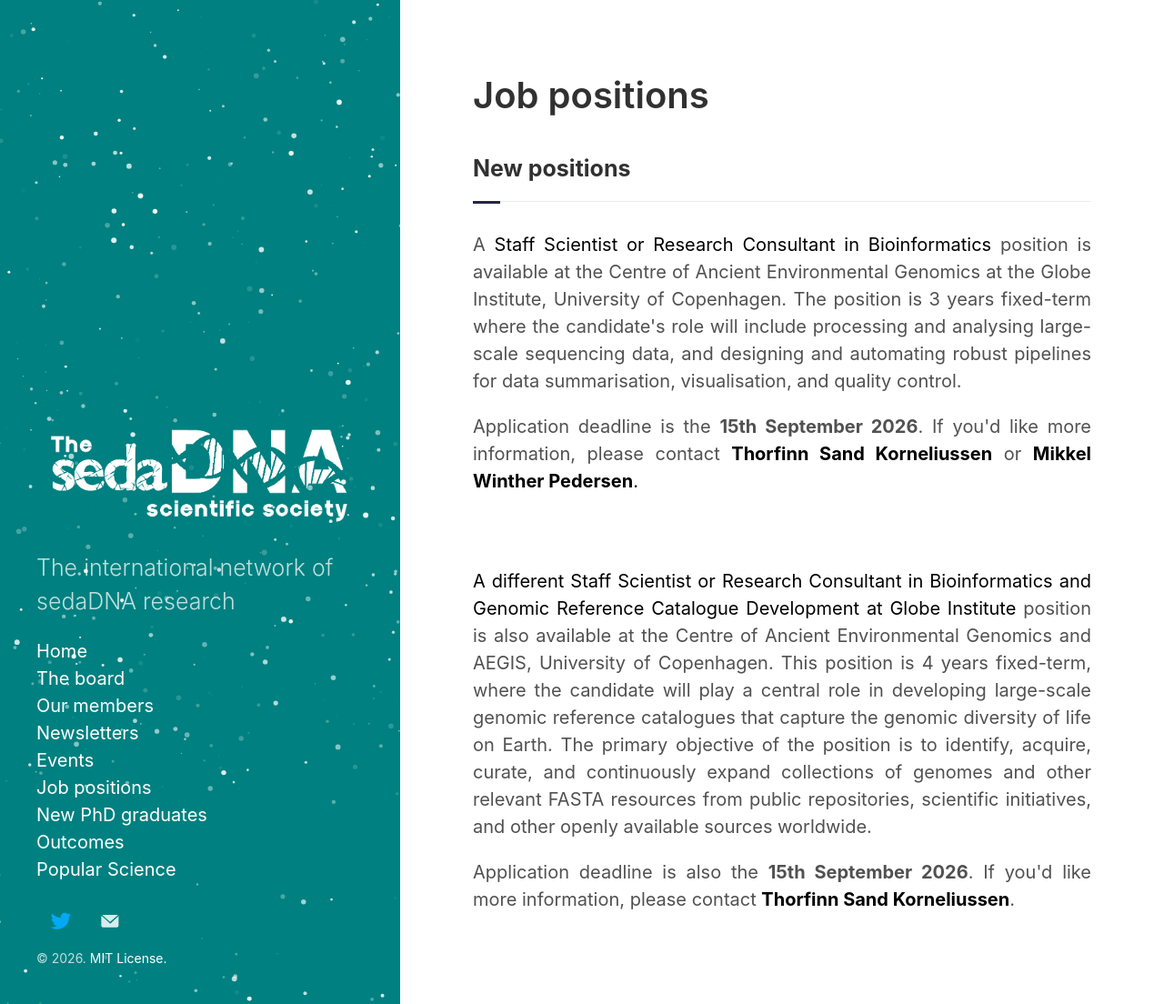
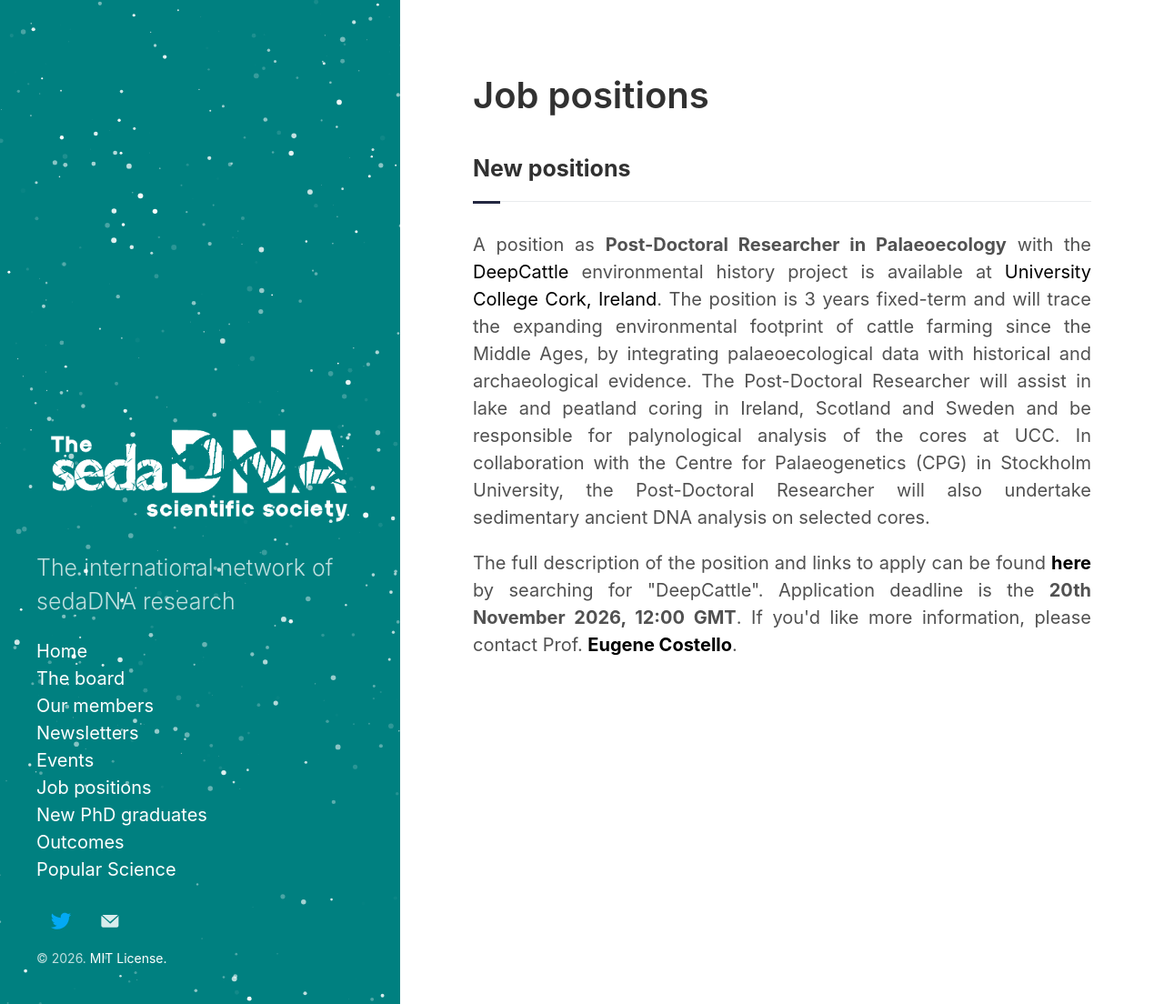
Before and after one commit to sedadna/sedadna.github.io, a Jekyll site: the page built from category/positions.md, in a window 1280 px wide and 1104 px high. Shown: the whole window at 91% size. Built offline with Jekyll 4.4.1, drawn with Linux system fonts in a browser that asks for light colours.

Commit message:
Update positions.md

```diff
--- a/category/positions.md
+++ b/category/positions.md
@@ -7,17 +7,22 @@ title: Job positions
 <div class="intro">
 <h3 class="section-title underline">New positions</h3>
 
-<!--
-<p align="justify">A <b>Funded PhD Opportunity on the project 'Historical Changes in Microalgal Communities in Coastal Aotearoa' at Lincoln University, Aotearoa–New Zealand.</b></p>
-<p align="justify">Applicants must meet the Lincoln University <a href="https://www.lincoln.ac.nz/study/study-programmes/programme-search/doctor-of-philosophy-phd/"><b>entry requirements</b></a>.</p>
-<p align="justify">We're looking for a motivated PhD student to join a multi-institutional team investigating historical changes in marine microalgal communities in coastal Aotearoa–New Zealand.
-This exciting project uses sediment cores, eDNA and palaeoecological tools to uncover how human impacts and environmental change have shaped our coastal ecosystems over time. You'll work with researchers from Lincoln University, Cawthron Institute, and GNS Science, alongside international experts and in partnership with hapori Māori.</p>
-<p align="justify">Supervisors: Prof. Susie Wood, Assoc. Dr Kyle Bland (GNS Science), Dr Kirsty Smith (Cawthron)</p>
-<p align="justify">More info & to apply <a href="https://www.findaphd.com/phds/project/historical-changes-in-microalgal-communities-in-coastal-aotearoa-new-zealand/?p185050">here</a>.</p>
+<p align="justify">
+A position as <b>Post-Doctoral Researcher in Palaeoecology</b> with the <a href="https://cordis.europa.eu/project/id/101230518">DeepCattle</a> environmental history project is available at <a href="https://www.ucc.ie/en/radicalhumanitieslaboratory/">University College Cork, Ireland</a>.
+The position is 3 years fixed-term and will trace the expanding environmental footprint of cattle farming since the Middle Ages, by integrating palaeoecological data with historical and archaeological evidence.
+The Post-Doctoral Researcher will assist in lake and peatland coring in Ireland, Scotland and Sweden and be responsible for palynological analysis of the cores at UCC.
+In collaboration with the Centre for Palaeogenetics (CPG) in Stockholm University, the Post-Doctoral Researcher will also undertake sedimentary ancient DNA analysis on selected cores.
+<p>
+The full description of the position and links to apply can be found <a href="https://my.corehr.com/pls/uccrecruit/erq_search_package.search_form?p_company=5023&p_internal_external=E"><b>here</b></a> by searching for "DeepCattle".
+Application deadline is the <b>20th November 2026, 12:00 GMT</b>.
+If you'd like more information, please contact Prof. <a href="mailto:ecostello@ucc.ie"><b>Eugene Costello</b></a>.
+</p>
 
 <br>
 <br>
--->
+<br>
+
+<!--
 <p align="justify">A <a href="https://employment.ku.dk/all-vacancies/?show=167653" target="_blank">Staff Scientist or Research Consultant in Bioinformatics</a> position is available at the Centre of Ancient Environmental Genomics at the Globe Institute, University of Copenhagen. The position is 3 years fixed-term where the candidate's role will include processing and analysing large-scale sequencing data, and designing and automating robust pipelines for data summarisation, visualisation, and quality control.</p>
 <p align="justify">Application deadline is the <b>15th September 2026</b>. If you'd like more information, please contact <a href="mailto:tskorneliussen@sund.ku.dk"><b>Thorfinn Sand Korneliussen</b></a> or <a href="mailto:mwpedersen@sund.ku.dk"><b>Mikkel Winther Pedersen</b>.
 <br>
@@ -26,3 +31,4 @@ This exciting project uses sediment cores, eDNA and palaeoecological tools to un
 
 <p align="justify">A different<a href="https://candidate.hr-manager.net/ApplicationInit.aspx?cid=3010&ProjectId=167656&DepartmentId=19996&MediaId=4918" target="_blank"> Staff Scientist or Research Consultant in Bioinformatics and Genomic Reference Catalogue Development at Globe Institute </a> position is also available at the Centre of Ancient Environmental Genomics and AEGIS, University of Copenhagen. This position is 4 years fixed-term, where the candidate will play a central role in developing large-scale genomic reference catalogues that capture the genomic diversity of life on Earth. The primary objective of the position is to identify, acquire, curate, and continuously expand collections of genomes and other relevant FASTA resources from public repositories, scientific initiatives, and other openly available sources worldwide.</p>
 <p align="justify">Application deadline is also the <b>15th September 2026</b>. If you'd like more information, please contact <a href="mailto:tskorneliussen@sund.ku.dk"><b>Thorfinn Sand Korneliussen</b></a>.
+-->
```
